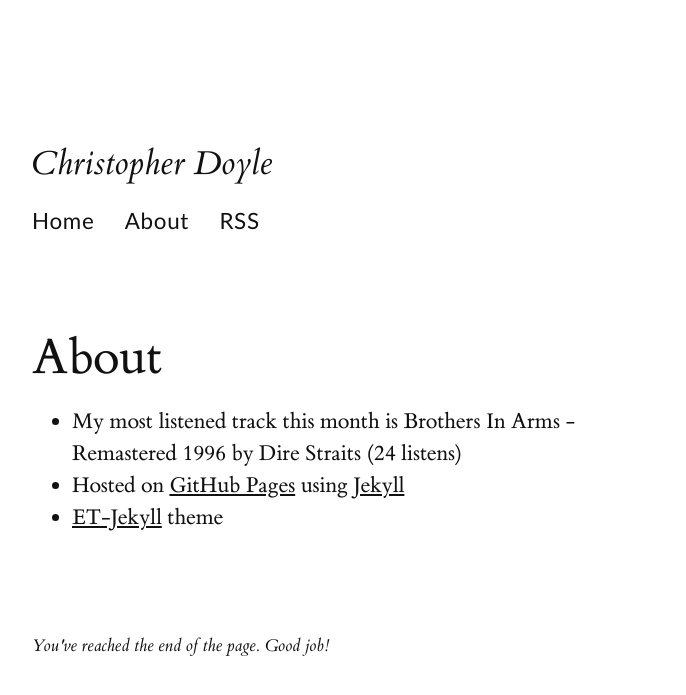
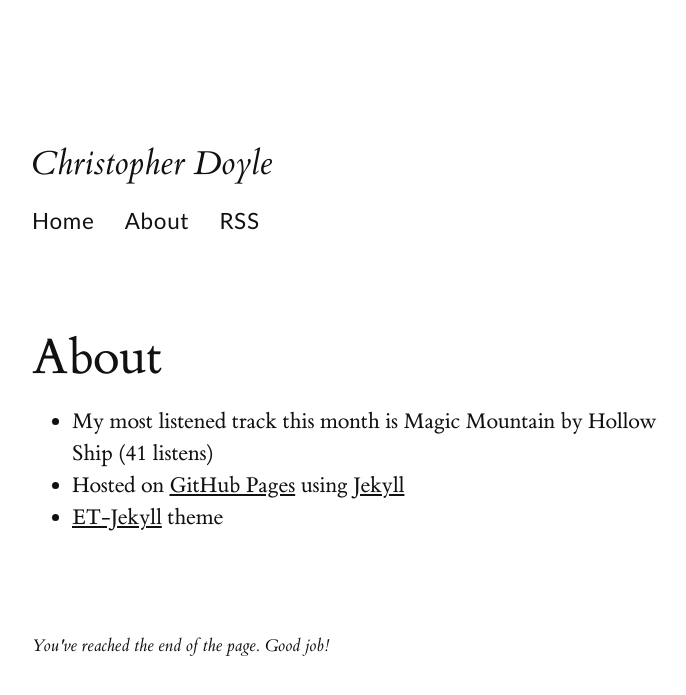
Before and after one commit to christopherdoyle/christopherdoyle.github.io, a Jekyll site: the page built from about.md, in a window 1280 px wide. Shown: the top 695 px of the page, without its empty margins (128-814 px from the left). Built offline with Jekyll 4.4.1, drawn with Linux system fonts in a browser that asks for light colours.

Commit message:
Updated config with latest top track from last.fm (#17)
Co-authored-by: github-actions <github-actions@github.com>

```diff
--- a/_config.yml
+++ b/_config.yml
@@ -10,7 +10,7 @@ sass:
   style: compressed
 title: Christopher Doyle
 top_track:
-  artist: Dire Straits
-  name: Brothers In Arms - Remastered 1996
-  playcount: 24
+  artist: Hollow Ship
+  name: Magic Mountain
+  playcount: 41
 url: https://christopherdoyle.github.io/
```
